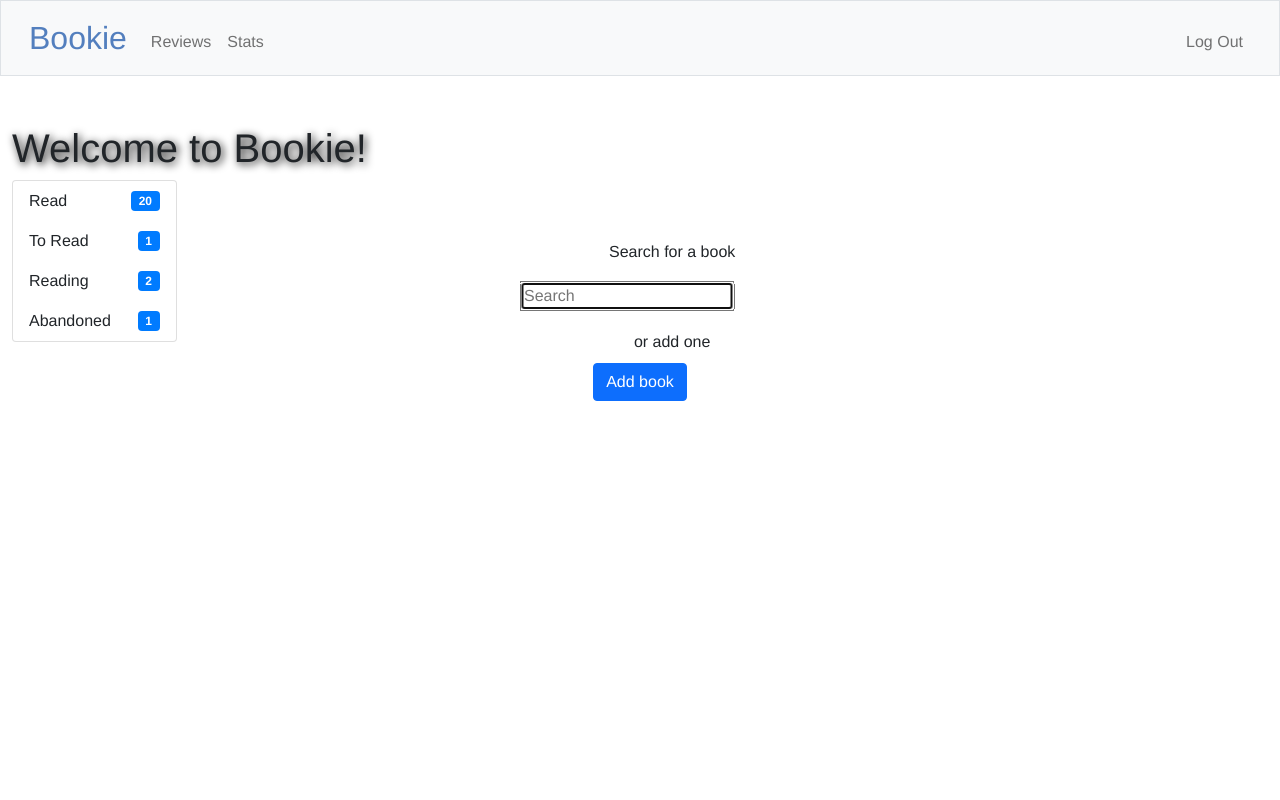
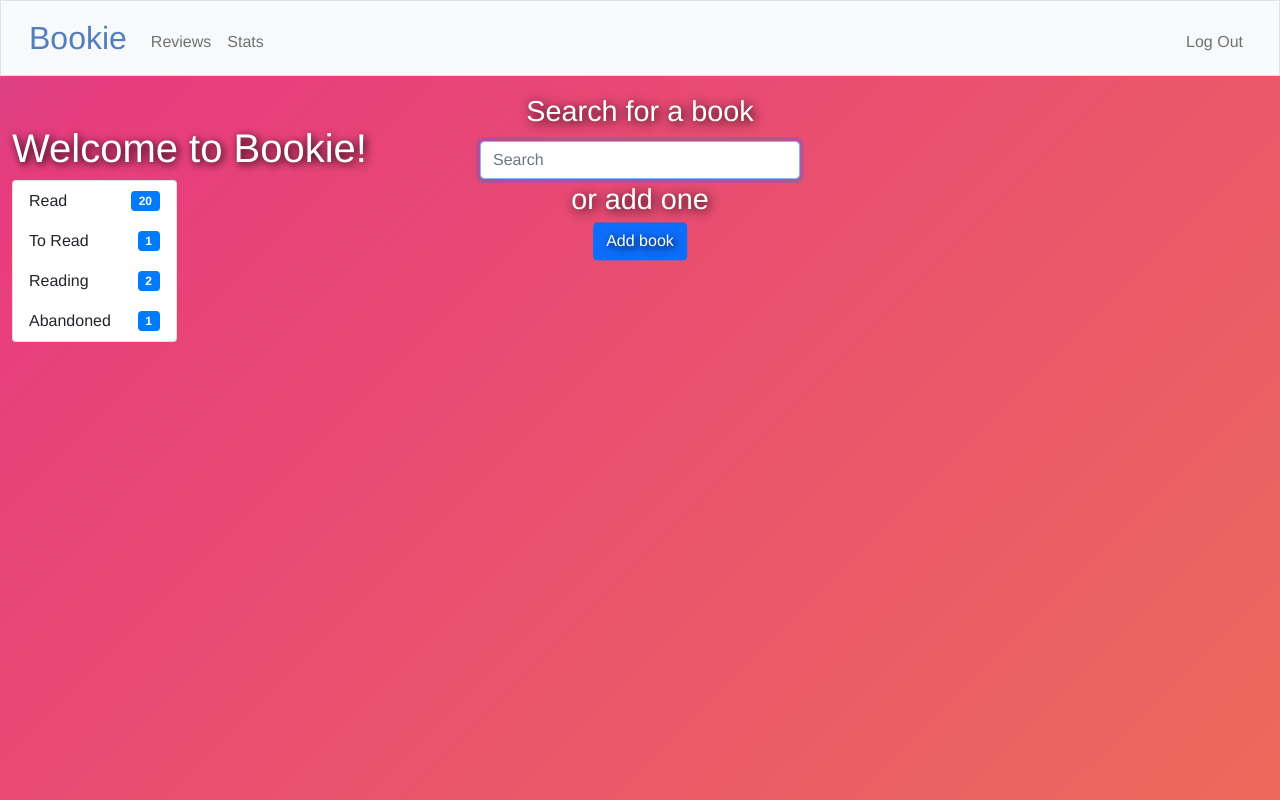
Before and after one commit to sergiulache/cs50project, a Flask app: page / in a window 1280 px wide. Run offline with Flask 2, Linux system fonts and the light colour scheme; a user stored in the database is signed in; data comes from the database, SQL or seed files in the repository; both versions use the stored data as it was after the commit; some libraries are stand-ins or nearby versions.

Commit message:
some styling, still needs more work

```diff
--- a/app.py
+++ b/app.py
@@ -182,7 +182,13 @@ def addbook():
 
         # Redirect user to home page
         books = db.execute("SELECT * FROM books WHERE user_id = ?", session["user_id"])
-        return render_template("index.html", books=books, message="Book added!")
+        number_of_read_books = db.execute("SELECT COUNT(*) FROM books WHERE user_id = ? AND status = ?", session["user_id"], "Read")
+        number_of_to_read_books = db.execute("SELECT COUNT(*) FROM books WHERE user_id = ? AND status = ?", session["user_id"], "To Read")
+        number_of_reading_books = db.execute("SELECT COUNT(*) FROM books WHERE user_id = ? AND status = ?", session["user_id"], "Reading")
+        number_of_abandoned_books = db.execute("SELECT COUNT(*) FROM books WHERE user_id = ? AND status = ?", session["user_id"], "Abandoned")
+        # adding each number of books to a list
+        number_of_books = [number_of_read_books[0]["COUNT(*)"], number_of_to_read_books[0]["COUNT(*)"], number_of_reading_books[0]["COUNT(*)"], number_of_abandoned_books[0]["COUNT(*)"]]
+        return render_template("index.html", books=books, message="Book added!", number_of_books=number_of_books)
 
     # User reached route via GET (as by clicking a link or via redirect)
     else:
@@ -290,7 +296,14 @@ def editbooksave():
             # if the review does not exist, insert it
             else:
                 db.execute("INSERT INTO reviews (book_id, review) VALUES (?, ?)", book_id, review)
-        return render_template("index.html", books=books, message="Book updated!")
+
+        number_of_read_books = db.execute("SELECT COUNT(*) FROM books WHERE user_id = ? AND status = ?", session["user_id"], "Read")
+        number_of_to_read_books = db.execute("SELECT COUNT(*) FROM books WHERE user_id = ? AND status = ?", session["user_id"], "To Read")
+        number_of_reading_books = db.execute("SELECT COUNT(*) FROM books WHERE user_id = ? AND status = ?", session["user_id"], "Reading")
+        number_of_abandoned_books = db.execute("SELECT COUNT(*) FROM books WHERE user_id = ? AND status = ?", session["user_id"], "Abandoned")
+        # adding each number of books to a list
+        number_of_books = [number_of_read_books[0]["COUNT(*)"], number_of_to_read_books[0]["COUNT(*)"], number_of_reading_books[0]["COUNT(*)"], number_of_abandoned_books[0]["COUNT(*)"]]
+        return render_template("index.html", books=books, message="Book updated!", number_of_books=number_of_books)
     else:
         return render_template("index.html")
 
@@ -302,7 +315,13 @@ def deletebook(book_id):
     db.execute("DELETE FROM books WHERE id = ?", book_id)
     # redirect to the index page
     books = db.execute("SELECT * FROM books WHERE user_id = ?", session["user_id"])
-    return render_template("index.html", books=books, message="Book deleted!")
+    number_of_read_books = db.execute("SELECT COUNT(*) FROM books WHERE user_id = ? AND status = ?", session["user_id"], "Read")
+    number_of_to_read_books = db.execute("SELECT COUNT(*) FROM books WHERE user_id = ? AND status = ?", session["user_id"], "To Read")
+    number_of_reading_books = db.execute("SELECT COUNT(*) FROM books WHERE user_id = ? AND status = ?", session["user_id"], "Reading")
+    number_of_abandoned_books = db.execute("SELECT COUNT(*) FROM books WHERE user_id = ? AND status = ?", session["user_id"], "Abandoned")
+    # adding each number of books to a list
+    number_of_books = [number_of_read_books[0]["COUNT(*)"], number_of_to_read_books[0]["COUNT(*)"], number_of_reading_books[0]["COUNT(*)"], number_of_abandoned_books[0]["COUNT(*)"]]
+    return render_template("index.html", books=books, message="Book deleted!", number_of_books=number_of_books)
 # sql command to add a new column to books table with status
 # ALTER TABLE books ADD COLUMN status TEXT DEFAULT 'planned';
 
--- a/static/styles.css
+++ b/static/styles.css
@@ -11,7 +11,26 @@ body {
   padding-top: 0px;
   padding-bottom: 40px;
 }
+body {
+  background: linear-gradient(-45deg, #ee7752, #e73c7e, #23a6d5, #23d5ab);
+  background-size: 400% 400%;
+  animation: gradient 15s ease infinite;
+  height: 100vh;
+}
 
+@keyframes gradient {
+  0% {
+    background-position: 0% 50%;
+  }
+
+  50% {
+    background-position: 100% 50%;
+  }
+
+  100% {
+    background-position: 0% 50%;
+  }
+}
 * {
   font-family: "Helvetica Neue", Helvetica, Arial, sans-serif;
 }
@@ -47,36 +66,76 @@ table {
 }
 
 /* make #addBookBox centered relative to the page */
+
 #addBookBox {
-  position: relative;
-  top: 34%;
+  position: absolute;
+  top: 31%;
   left: 50%;
   transform: translate(-50%, -50%);
 }
 
 #searchquery {
-  position: relative;
-  top: 25%;
-  left: 1%;
+  position: absolute;
+  top: 20%;
+  left: 50%;
   transform: translate(-50%, -50%);
 }
 
 #pSearch {
-  position: relative;
-  top: 21%;
-  left: 46%;
+  position: absolute;
+  top: 14%;
+  left: 50%;
   transform: translate(-50%, -50%);
 }
 
 #pAddBook {
-  position: relative;
-  top: 29%;
-  left: 46%;
+  position: absolute;
+  top: 25%;
+  left: 50%;
   transform: translate(-50%, -50%);
 }
 
 h1 {
   text-shadow: 2px 2px 8px #000000;
-  color: white;
   z-index: -1;
 }
+
+/* set text color of all h1 elements as white*/
+h1 {
+  color: white !important;
+}
+
+p {
+  text-shadow: 2px 2px 12px #000000;
+  z-index: -1;
+  color: white;
+  font-size: 1.8em;
+}
+
+/* add text shadow to button text */
+.btn {
+  text-shadow: 2px 2px 8px #000000;
+  font-weight: bolder;
+}
+
+.centered {
+  position: absolute;
+  top: 30%;
+  left: 50%;
+  transform: translate(-50%, -50%);
+}
+/* placeholder text size */
+::-webkit-input-placeholder {
+  font-size: 1em;
+}
+
+/* make table text white and shadowed */
+table {
+  color: white !important;
+  text-shadow: 2px 2px 8px #000000;
+}
+
+/* make table text a nicer font and bold */
+table {
+  font-weight: bolder;
+}
--- a/templates/index.html
+++ b/templates/index.html
@@ -6,7 +6,7 @@ Bookie
 
 {% block main %}
 <h1 id="welcomeMessage" style="text-align: left">{{message}}</h1>
-<ul class="list-group d-inline-flex" style="float: left; padding-bottom: 25px;">
+<ul class="list-group d-inline-flex" style="float: left; padding-bottom: 25px; z-index: -2;">
     <li class="list-group-item d-inline-flex justify-content-between align-items-center">
         Read
         <span class="badge badge-primary badge-pill">{{number_of_books[0]}}</span>
@@ -65,9 +65,9 @@ Bookie
 
 
 <p id="pSearch"> Search for a book</p>
-<div style="margin-top:20px;" id="searchBox">
+<div id="searchBox">
 
-    <input autocomplete="off" autofocus placeholder="Search" type="search" id="searchquery">
+    <input autocomplete="off" autofocus placeholder="Search" type="search" id="searchquery" class="form-control w-25">
 
     <ul id="searchresults"></ul>
 
@@ -115,6 +115,7 @@ Bookie
     </script>
 </div>
 
+
 <p id="pAddBook"> or add one</p>
 <!-- add book form -->
 
@@ -146,7 +147,7 @@ Bookie
         </button>
     </p>
     <div class="collapse text-center center" id="collapseExample">
-        <div class="card card-body text-center center mx-auto w-25">
+        <div class="card card-body text-center center mx-auto w-100">
             <div class="text-center center">
                 <input autocomplete="off" autofocus class="form-control mx-auto w-auto" id="title" name="title"
                     placeholder="Title" type="text">
@@ -171,7 +172,7 @@ Bookie
     </div>
 </form>
 <div>
-    <table class="table table-striped" id="resultsTable" style="visibility: hidden;">
+    <table class="table" id="resultsTable" style="visibility: hidden;">
         <thead>
             <tr>
                 <th scope="col">Title</th>
--- a/templates/layout.html
+++ b/templates/layout.html
@@ -29,8 +29,7 @@
         <script src="https://ajax.googleapis.com/ajax/libs/jquery/1.12.4/jquery.min.js"></script>
     </head>
 
-    <body>
-
+    <body class="d-flex flex-column justify-content-center w-100 h-100">
         <nav class="bg-light border navbar navbar-expand-md navbar-light">
             <div class="container-fluid">
                 <a class="navbar-brand" href="/"><span class="blue">Bookie</span></a>
@@ -68,7 +67,7 @@
         <main class="container-fluid py-5 text-center">
             {% block main %}{% endblock %}
         </main>
-
     </body>
 
+
 </html>
```
Also changed, not shown: templates/login.html (+10 -0 lines), bookie.db, 2 other files.
